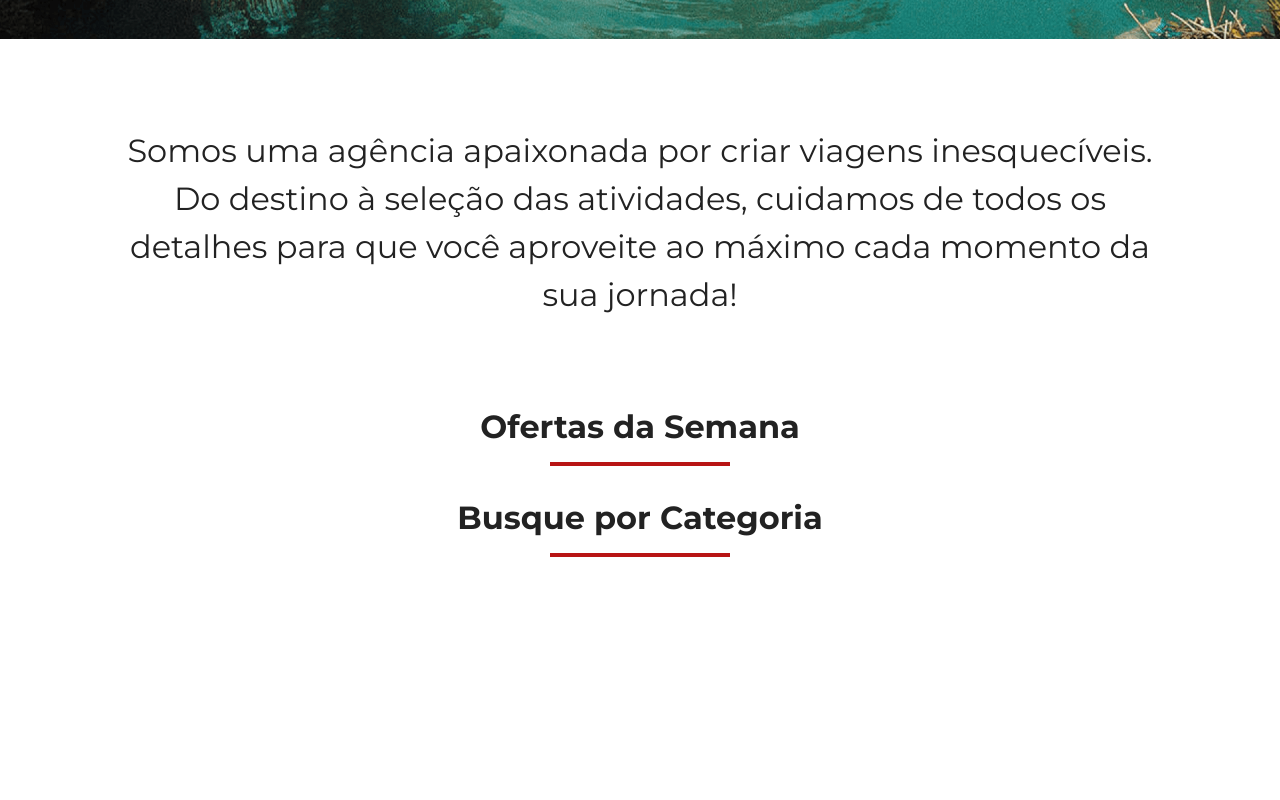
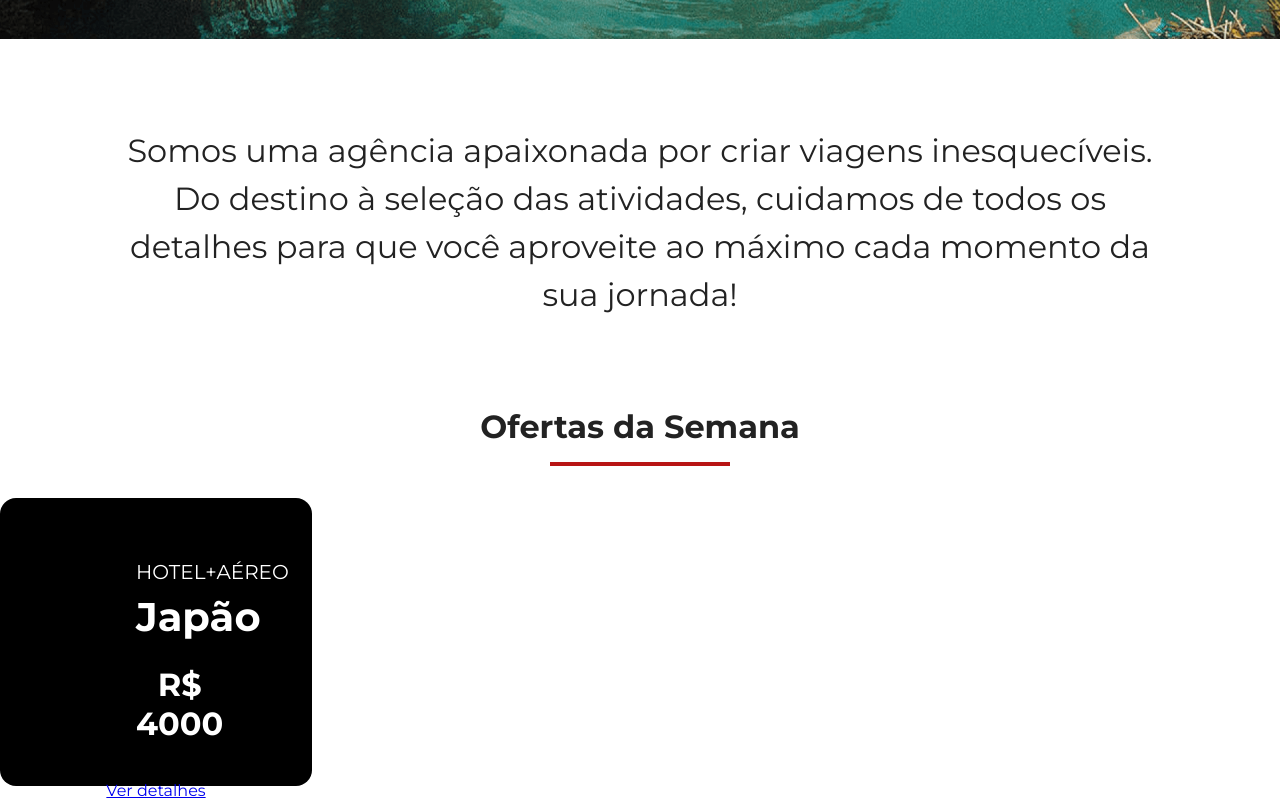
Before and after one commit to luanycandelaria/jornada-viagens, a plain HTML site: page index.html in a window 1280 px wide. Shown: the part 721-1521 px from the top of the page. Before the commit the page ends 1310 px from the top, so only its background shows below. Drawn offline with Linux system fonts and the light colour scheme.

Commit message:
Cria estrutura do card de oferta

```diff
--- a/css/offers.css
+++ b/css/offers.css
@@ -0,0 +1,34 @@
+.card {
+  color: var(--text-secondary-color);
+  background-color: black;
+  width: 312px;
+  height: 288px;
+  box-sizing: border-box;
+  padding: 24px 16px;
+  border-radius: 16px;
+  text-align: center;
+}
+
+.card header {
+  display: block;
+  background-color: transparent;
+  position: static;
+}
+
+.card header p {
+  font-size: 20px;
+  font-weight: var(--text-weight);
+}
+
+.card header h3 {
+  font-size: 40px;
+  font-weight: var(--title-weight);
+  margin: 8px 0 0;
+}
+
+.card header span {
+  font-size: 32px;
+  font-weight: var(--title-weight);
+  margin-top: 24px;
+  display: inline-block;
+}
--- a/index.html
+++ b/index.html
@@ -65,12 +65,24 @@
         <h2>Ofertas da Semana</h2>
         <hr />
       </div>
-    </section>
+      <div class="offers-cards">
+        <article class="card">
+          <header>
+            <p>HOTEL+AÉREO</p>
+            <h3>Japão <br /></h3>
+            <span>R$ 4000</span>
+          </header>
+          <footer>
+            <a href="#" class="button">Ver detalhes</a>
+          </footer>
+        </article>
+      </div>
+    <!-- </section>
     <section class="categories">
       <div class="section-title">
         <h2>Busque por Categoria</h2>
         <hr />
       </div>
-    </section>
+    </section> -->
   </body>
 </html>
```
